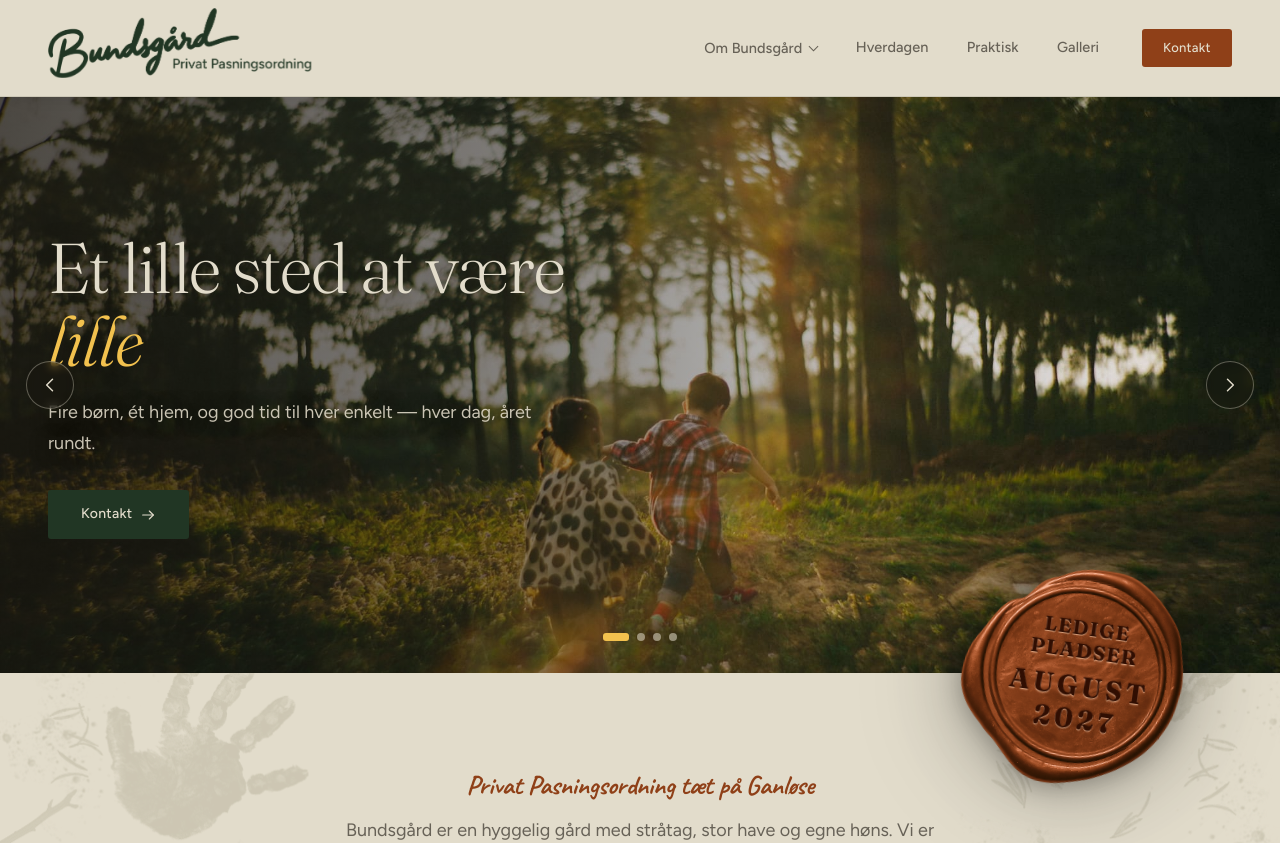
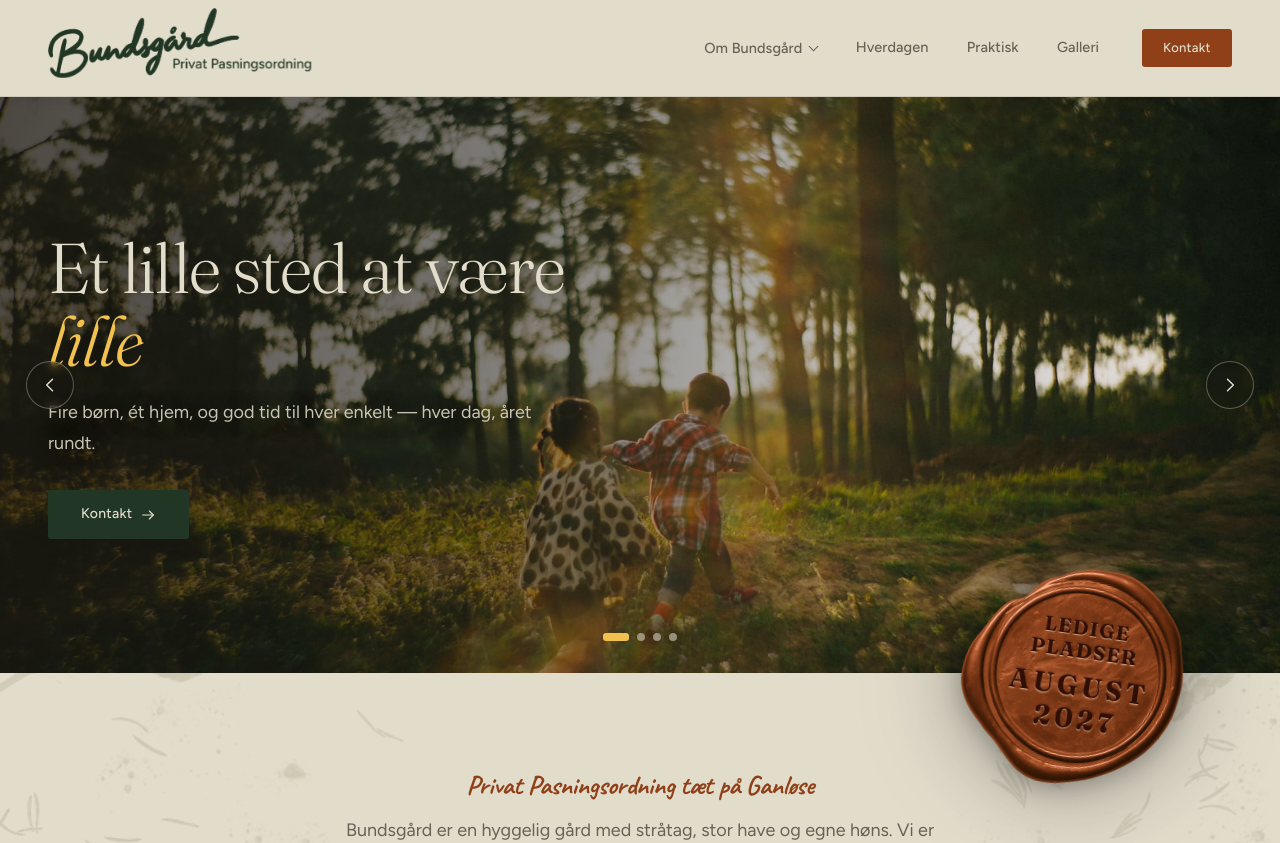
Before and after one commit to Bean-Machinie/Bundsgaards-Private-Pasningsordning-hjemmeside, a React (Vite) app: page / in a window 1280 px wide. Shown: the top 843 px of the page. Built offline with nearby package versions, Linux system fonts and the light colour scheme.

Commit message:
slight adjustment to backdrop

```diff
--- a/src/components/Backdrop.css
+++ b/src/components/Backdrop.css
@@ -99,11 +99,26 @@
 }
 
 /* The welcome section takes the halves as they were photographed, each anchored
-   to the edge it was cut for. */
+   to the edge it was cut for.
+
+   The two halves hang differently here. The right keeps the centring every other
+   run uses. The left is hung from the bottom instead: the foot of the picture
+   sits on the section's own bottom edge, so its whole lower half is on the cream
+   and all the overflow goes upward, behind the hero. Neither size changed — only
+   the left half's anchor.
+
+   That anchor also makes the left's bottom flush by construction rather than by
+   measurement. Centred, a half clears the bottom edge only by half its overflow
+   and the clip does the rest; hung this way there is nothing below the edge to
+   clip, at any height, on any screen, and the whole overflow spends itself
+   upward where the page has something opaque to hide it. */
 .backdrop--welcome {
   opacity: 0.64;
 }
 .backdrop--welcome .backdrop__side--left {
+  top: auto;
+  bottom: 0;
+  transform: none;
   -webkit-mask-image: url('../assets/images/backdrop/backdrop-left.png');
   mask-image: url('../assets/images/backdrop/backdrop-left.png');
   -webkit-mask-position: left center;
```
